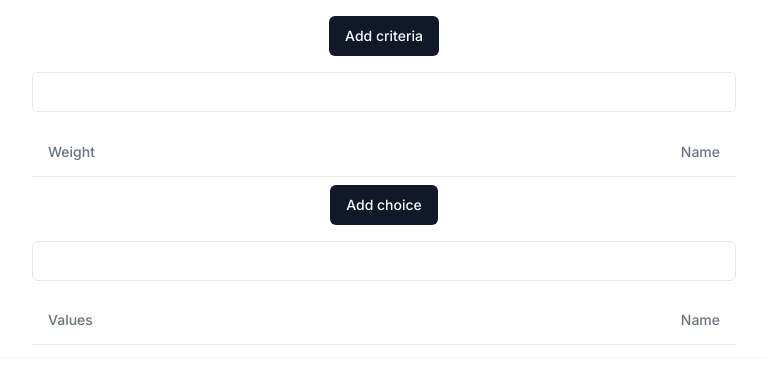
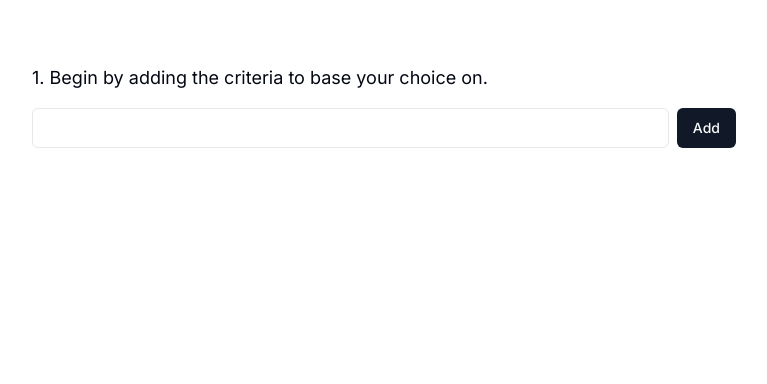
Before and after one commit to badmagick329/mgck, a Next.js app in the folder frontend/: page /choose in a window 1280 px wide. Shown: the top 384 px of the page, without its empty margins (256-1023 px from the left). Built offline with nearby package versions, Linux system fonts and the light colour scheme.

Commit message:
feat(choose): improve ux

```diff
--- a/frontend/src/app/choose/_components/chart-output.tsx
+++ b/frontend/src/app/choose/_components/chart-output.tsx
@@ -40,7 +40,7 @@ type ChartOutputProps = {
 type ChartData = Result[];
 
 export default function ChartOutput({ chartData }: { chartData: Result[] }) {
-  if (!chartData) {
+  if (chartData.length === 0) {
     return null;
   }
 
--- a/frontend/src/app/choose/_components/choices-table.tsx
+++ b/frontend/src/app/choose/_components/choices-table.tsx
@@ -14,6 +14,8 @@ import {
   SetValue,
 } from '@/hooks/use-choices-state';
 
+import Instruction from './instruction';
+
 type ChoicesTableProps = {
   getChoices: GetChoices;
   getCriteriaValues: GetCriteriaValues;
@@ -27,12 +29,20 @@ export default function ChoicesTable({
   setValue,
   getCriterionValue,
 }: ChoicesTableProps) {
+  if (getChoices().length === 0) {
+    return null;
+  }
+  const instructionText =
+    '4. Adjust the values for each option using the slider.';
+
   return (
+    <div className='flex flex-col pt-4'>
+      <Instruction text={instructionText} />
       <Table>
         <TableHeader>
           <TableRow>
             <TableHead>Values</TableHead>
-          <TableHead className='text-right'>Name</TableHead>
+            <TableHead className='text-right'>Option</TableHead>
           </TableRow>
         </TableHeader>
         <TableBody>
@@ -71,5 +81,6 @@ export default function ChoicesTable({
           })}
         </TableBody>
       </Table>
+    </div>
   );
 }
--- a/frontend/src/app/choose/_components/choices.tsx
+++ b/frontend/src/app/choose/_components/choices.tsx
@@ -5,6 +5,7 @@ import { Input } from '@/components/ui/input';
 import {
   AddChoice,
   GetChoices,
+  GetCriteria,
   GetCriteriaValues,
   GetCriterionValue,
   RemoveChoice,
@@ -13,6 +14,7 @@ import {
 import { useState } from 'react';
 
 import ChoicesTable from './choices-table';
+import Instruction from './instruction';
 
 type ChoicesProps = {
   addChoice: AddChoice;
@@ -21,6 +23,7 @@ type ChoicesProps = {
   removeChoice: RemoveChoice;
   getCriteriaValues: GetCriteriaValues;
   getCriterionValue: GetCriterionValue;
+  getCriteria: GetCriteria;
 };
 
 export default function Choices({
@@ -30,12 +33,23 @@ export default function Choices({
   removeChoice,
   getCriteriaValues,
   getCriterionValue,
+  getCriteria,
 }: ChoicesProps) {
   const [choiceInput, setChoiceInput] = useState('');
+  if (getCriteria().length === 0) {
+    return null;
+  }
+  const instructionText = '3. Add the options you want to compare.';
 
   return (
-    <div className='flex w-[100%] max-w-[720px] flex-col gap-4 px-2 md:w-[80%]'>
-      <div className='flex justify-center'>
+    <div className='flex w-[100%] max-w-[720px] flex-col gap-4 px-2 pt-6 md:w-[80%]'>
+      <Instruction text={instructionText} />
+      <div className='flex gap-2'>
+        <Input
+          onChange={(e) => setChoiceInput(e.target.value)}
+          value={choiceInput}
+        />
+        <div>
           <Button
             onClick={() => {
               const trimmedInput = choiceInput.trim();
@@ -47,13 +61,10 @@ export default function Choices({
               setChoiceInput('');
             }}
           >
-          Add choice
+            Add
           </Button>
         </div>
-      <Input
-        onChange={(e) => setChoiceInput(e.target.value)}
-        value={choiceInput}
-      />
+      </div>
       <ChoicesTable
         getCriterionValue={getCriterionValue}
         getChoices={getChoices}
--- a/frontend/src/app/choose/_components/criteria-table.tsx
+++ b/frontend/src/app/choose/_components/criteria-table.tsx
@@ -13,6 +13,8 @@ import {
   SetCriterion,
 } from '@/hooks/use-choices-state';
 
+import Instruction from './instruction';
+
 type CriteriaTableProps = {
   getCriteria: GetCriteria;
   getWeight: GetWeight;
@@ -24,12 +26,20 @@ export default function CriteriaTable({
   getWeight,
   setCriterion,
 }: CriteriaTableProps) {
+  if (getCriteria().length === 0) {
+    return null;
+  }
+  const instructionText =
+    '2. Adjust the importance for each criterion using the slider.';
+
   return (
+    <div className='flex flex-col pt-4'>
+      <Instruction text={instructionText} />
       <Table>
         <TableHeader>
           <TableRow>
-          <TableHead>Weight</TableHead>
-          <TableHead className='text-right'>Name</TableHead>
+            <TableHead>Importance</TableHead>
+            <TableHead className='text-right'>Criterion</TableHead>
           </TableRow>
         </TableHeader>
         <TableBody>
@@ -55,5 +65,6 @@ export default function CriteriaTable({
           })}
         </TableBody>
       </Table>
+    </div>
   );
 }
--- a/frontend/src/app/choose/_components/criteria.tsx
+++ b/frontend/src/app/choose/_components/criteria.tsx
@@ -11,6 +11,7 @@ import {
 import { useState } from 'react';
 
 import CriteriaTable from './criteria-table';
+import Instruction from './instruction';
 
 type CriteriaProps = {
   setCriterion: SetCriterion;
@@ -26,10 +27,18 @@ export default function Criteria({
   getWeight,
 }: CriteriaProps) {
   const [criterionInput, setCriterionInput] = useState('');
+  const instructionText =
+    '1. Begin by adding the criteria to base your choice on.';
 
   return (
     <div className='flex w-[100%] max-w-[720px] flex-col gap-4 px-2 md:w-[80%]'>
-      <div className='flex justify-center'>
+      <Instruction text={instructionText} />
+      <div className='flex gap-2'>
+        <Input
+          onChange={(e) => setCriterionInput(e.target.value)}
+          value={criterionInput}
+        />
+        <div>
           <Button
             onClick={() => {
               const trimmedInput = criterionInput.trim();
@@ -41,13 +50,10 @@ export default function Criteria({
               setCriterionInput('');
             }}
           >
-          Add criteria
+            Add
           </Button>
         </div>
-      <Input
-        onChange={(e) => setCriterionInput(e.target.value)}
-        value={criterionInput}
-      />
+      </div>
       <CriteriaTable
         getCriteria={getCriteria}
         getWeight={getWeight}
--- /dev/null
+++ b/frontend/src/app/choose/_components/instruction.tsx
@@ -0,0 +1,3 @@
+export default function Instruction({ text }: { text: string }) {
+  return <p className='text-lg'>{text}</p>;
+}
--- a/frontend/src/app/choose/page.tsx
+++ b/frontend/src/app/choose/page.tsx
@@ -22,7 +22,7 @@ export default function ChoosePage() {
   } = useChoicesState();
 
   return (
-    <div className='flex flex-col items-center gap-2 pt-4'>
+    <div className='flex flex-col items-center gap-6 pt-16'>
       <Criteria
         setCriterion={setCriterion}
         getWeight={getWeight}
@@ -36,11 +36,11 @@ export default function ChoosePage() {
         removeChoice={removeChoice}
         getCriteriaValues={getCriteriaValues}
         getCriterionValue={getCriterionValue}
+        getCriteria={getCriteria}
       />
       <div className='w-[80%]'>
         <ChartOutput chartData={results} />
       </div>
-      {/* <ChoicesOutput calculatedResults={calculatedResults} /> */}
     </div>
   );
 }
```
Lines whose indentation alone changed are shown as unchanged.
